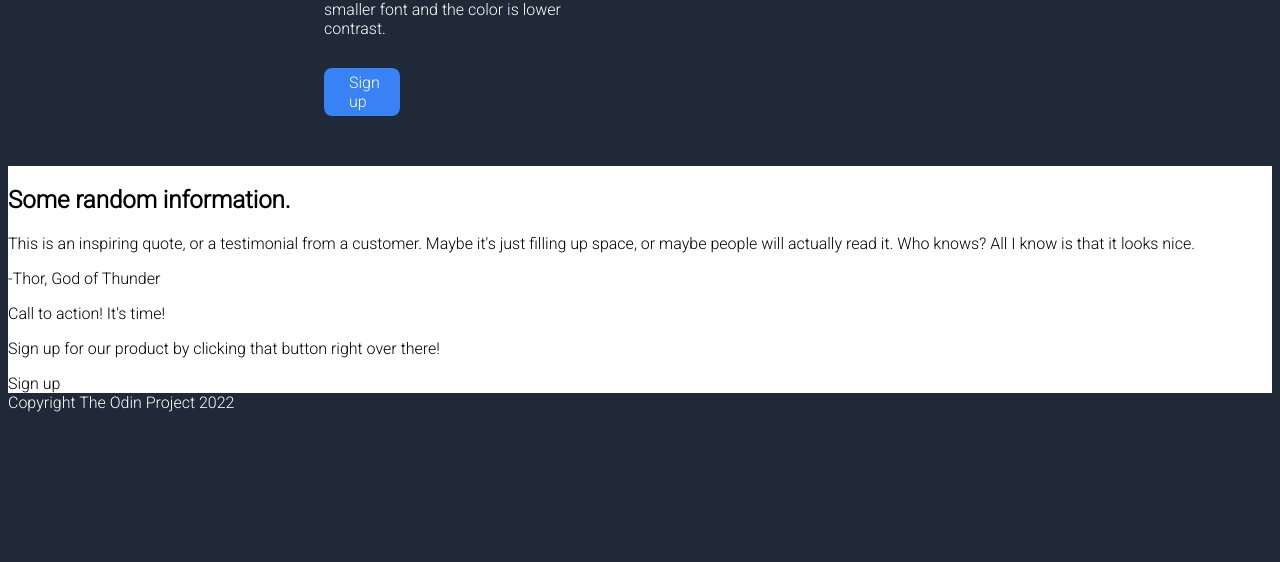
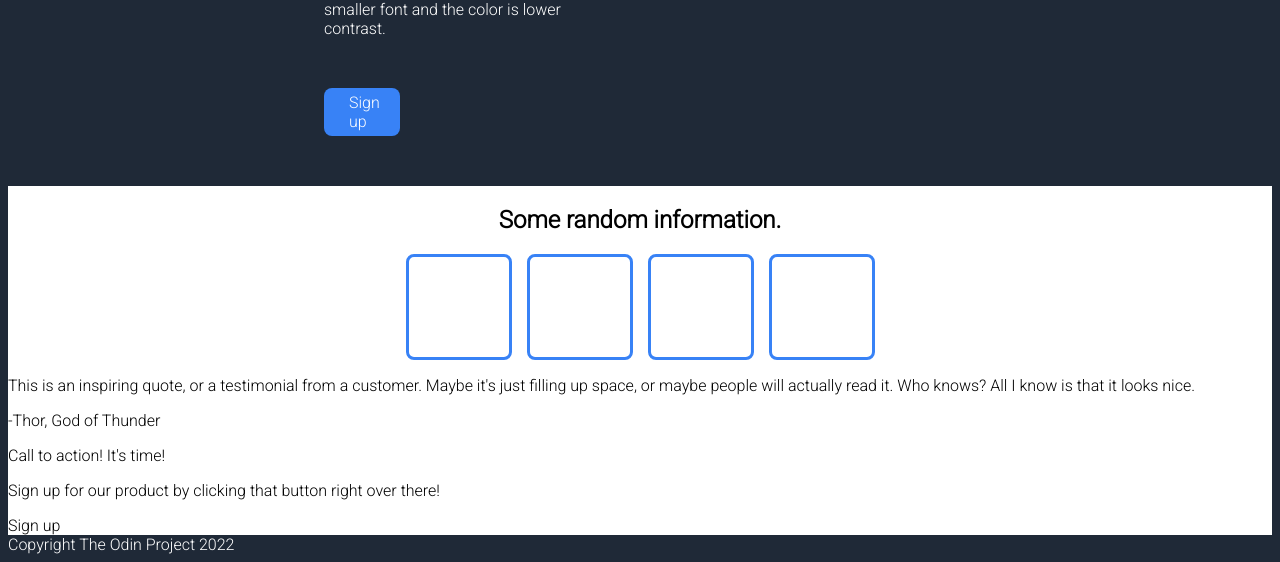
Before and after one commit to knast/landing-page, a plain HTML site: page index.html in a window 1280 px wide. Shown: the part 368-930 px from the top of the page. Before the commit the page ends 800 px from the top, so only its background shows below. Drawn offline with Linux system fonts and the light colour scheme.

Commit message:
Add divs in main section

```diff
--- a/style.css
+++ b/style.css
@@ -10,7 +10,28 @@ body {
 }
 main {
     background-color:white;
+
 }
+
+h2 {
+    text-align:center;
+}
+
+.illustrations {
+    display:flex;
+    justify-content:center;
+    align-items:center;
+    gap:15px;
+}
+
+.illustration {
+    width: 100px;
+    height:100px;
+    border:3px solid #3882F6;
+    border-radius: 8px;
+
+}
+
 
 header {
     display:flex;
@@ -46,7 +67,7 @@ header li {
 }
 
 .text-side p {
-    margin-bottom: 30px;
+    margin-bottom: 50px;
 }
 
 .text-side {
```
